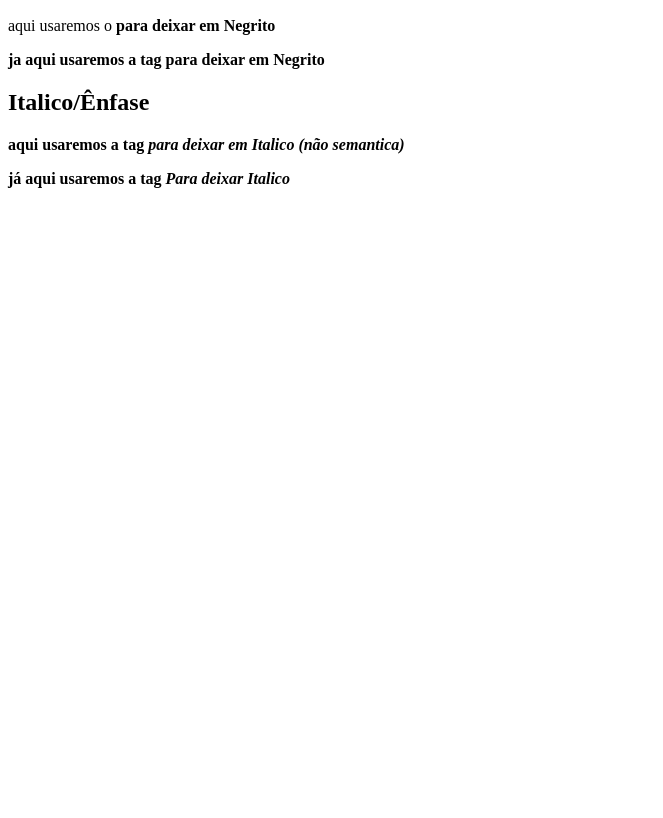
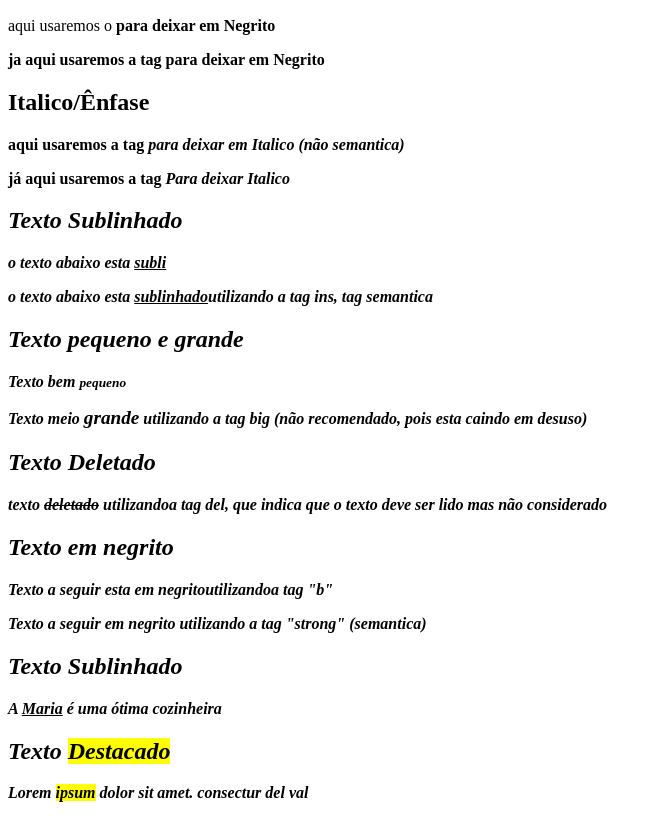
Before and after one commit to EWERTONGANDIN/LEONCIO, a plain HTML site: page index.html in a window 1280 px wide. Shown: the part 633-1451 px from the top of the page, without its empty margins (0-663 px from the left). Before the commit the page ends 837 px from the top, so only its background shows below. Drawn offline with Linux system fonts and the light colour scheme.

Commit message:
Add files via upload

```diff
--- a/index.html
+++ b/index.html
@@ -34,7 +34,25 @@
 <p>já aqui usaremos a tag <EM>Para deixar Italico
 
 
-</EM></p>
-</b></p>
+<h2>Texto Sublinhado</h2>
+<p>o texto abaixo esta <u>subli</u></p>
+<p>o texto abaixo esta <ins>sublinhado</ins>utilizando a tag ins, tag semantica</p>
+
+<h2>Texto pequeno e grande</h2>
+<p>Texto bem <small>pequeno</small></p>
+<p>Texto meio <big>grande</big> utilizando a tag big (não recomendado, pois esta caindo em desuso)</p>
+
+<h2>Texto Deletado</h2>
+<p>texto <del>deletado</del> utilizandoa tag del, que indica que o texto deve ser lido mas não considerado</p>
+
+<h2>Texto em <b>negrito</b></h2>
+<p>Texto a seguir esta em <b>negrito</b>utilizandoa tag "b"</p>
+<p>Texto a seguir em <strong>negrito</strong> utilizando a tag "strong" (semantica)</p>
+
+<h2>Texto Sublinhado</h2>
+<p>A <u>Maria</u> é uma ótima cozinheira</p>
+
+<h2>Texto <mark> Destacado</mark></h2>
+<p>Lorem <mark>ipsum</mark> dolor sit amet. consectur del val</p>
 </body>
 </html>
```
Also changed, not shown: exercicios/ex001/index.html (added, +12 -0 lines), desafios/d001/index.html (added).
